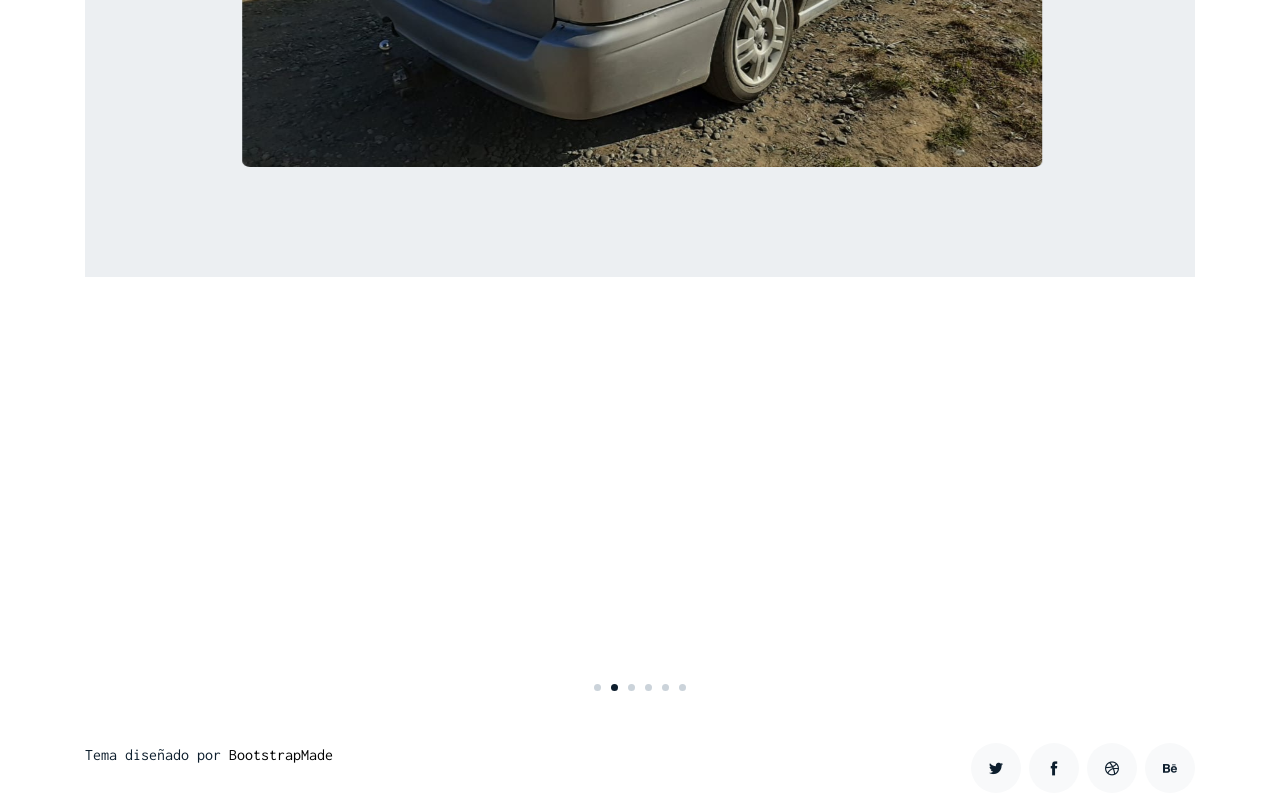
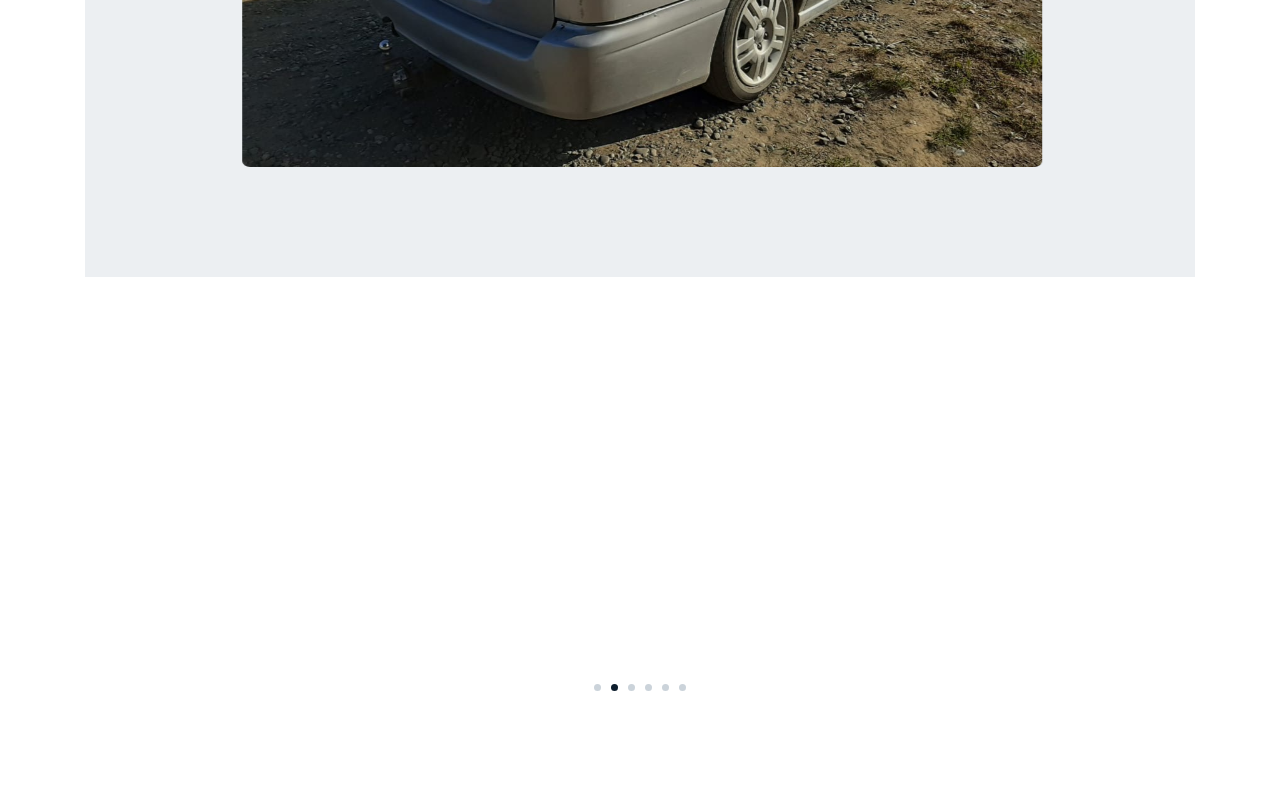
Before and after one commit to pablodavid/buscoautos, a plain HTML site: page a4.html in a window 1280 px wide. Shown: the part 1426-2226 px from the top of the page. After the commit the page ends 2169 px from the top, so only its background shows below. Drawn offline with Linux system fonts and the light colour scheme.

Commit message:
Update a4.html

```diff
--- a/a4.html
+++ b/a4.html
@@ -257,21 +257,15 @@
         <div class="col-sm-6">
           <!--<p class="mb-1">&copy; Copyright MyPortfolio. All Rights Reserved</p>-->
           <div class="credits">
-            <!--
-              All the links in the footer should remain intact.
-              You can delete the links only if you purchased the pro version.
-              Licensing information: https://bootstrapmade.com/license/
-              Purchase the pro version with working PHP/AJAX contact form: https://bootstrapmade.com/buy/?theme=MyPortfolio
-            -->
-            Tema diseñado por <a href="https://bootstrapmade.com/">BootstrapMade</a>
+
           </div>
-        </div>
+        </div><!--
         <div class="col-sm-6 social text-md-right">
           <a href="#"><span class="icofont-twitter"></span></a>
           <a href="#"><span class="icofont-facebook"></span></a>
           <a href="#"><span class="icofont-dribbble"></span></a>
           <a href="#"><span class="icofont-behance"></span></a>
-        </div>
+        </div>-->
       </div>
     </div>
   </footer>
```
